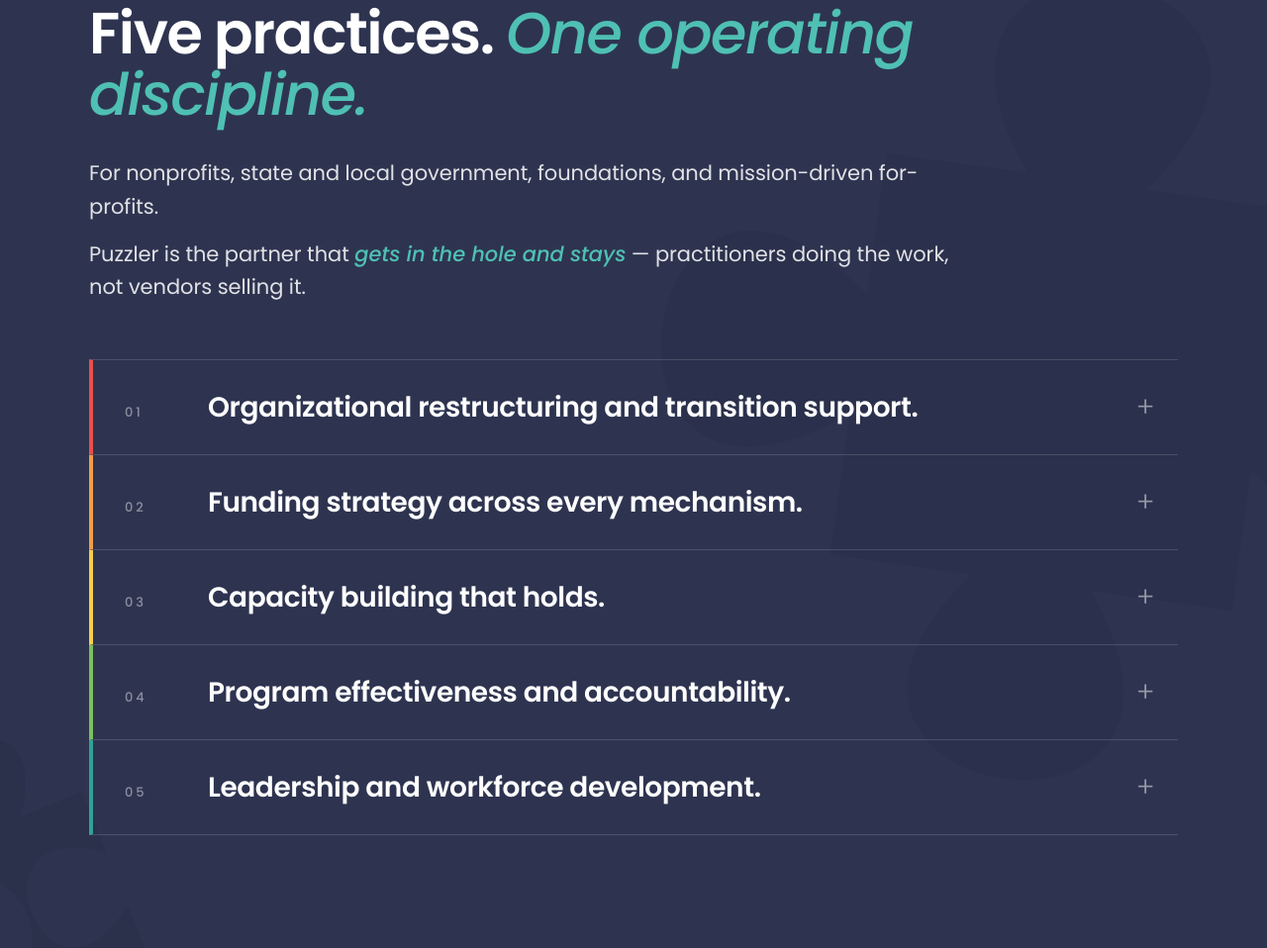
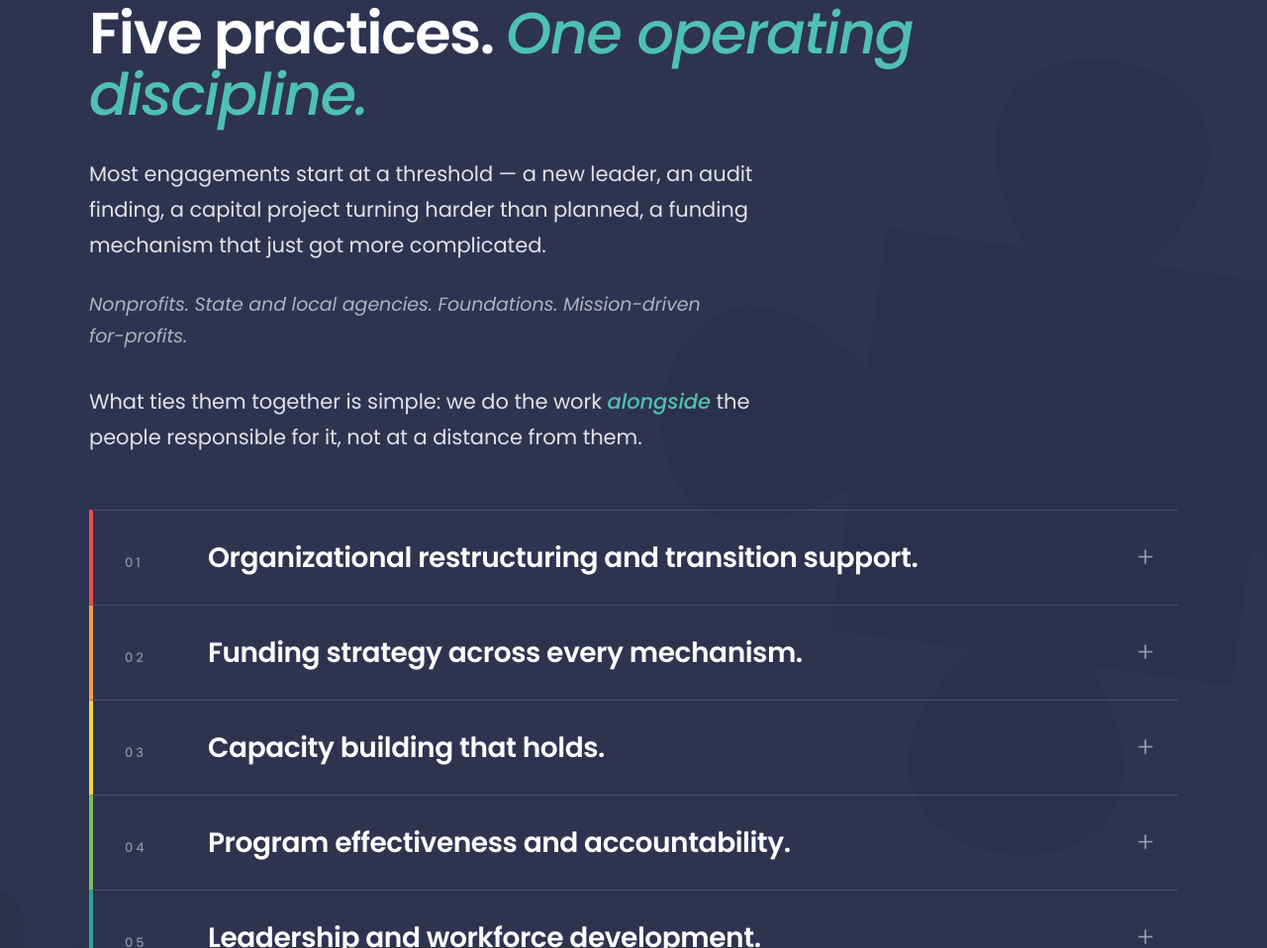
Before and after one commit to puzzlerconsultingadvisory/puzzler-website, a plain HTML site: page index.html in a window 1280 px wide. Shown: the part 2054-3012 px from the top of the page at 99% size. Drawn offline with Linux system fonts and the light colour scheme.

Commit message:
Rewrite work-intro for readability and voice continuity

```diff
--- a/index.html
+++ b/index.html
@@ -383,16 +383,23 @@
 
   .work-intro {
     margin-bottom: 56px;
-    max-width: 880px;
+    max-width: 720px;
   }
   .work-intro p {
     font-family: var(--font);
     font-weight: 400;
     font-size: clamp(17px, 1.7vw, 21px);
-    line-height: 1.6;
+    line-height: 1.7;
     color: rgba(255, 255, 255, 0.86);
-    margin-bottom: 14px;
+    margin-bottom: 26px;
     letter-spacing: -0.003em;
+    text-wrap: pretty;
+  }
+  .work-intro p.audience {
+    font-style: italic;
+    color: rgba(255, 255, 255, 0.62);
+    font-size: clamp(16px, 1.5vw, 19px);
+    margin-bottom: 32px;
   }
   .work-intro p:last-child { margin-bottom: 0; }
   .work-intro p em {
@@ -826,8 +833,9 @@
       <span class="work-label">ii. What we do</span>
       <h2>Five practices. <em>One operating discipline.</em></h2>
       <div class="work-intro">
-        <p>For nonprofits, state and local government, foundations, and mission-driven for-profits.</p>
-        <p>Puzzler is the partner that <em>gets in the hole and stays</em> — practitioners doing the work, not vendors selling it.</p>
+        <p>Most engagements start at a threshold — a new leader, an audit finding, a capital project turning harder than planned, a funding mechanism that just got more complicated.</p>
+        <p class="audience">Nonprofits. State and local agencies. Foundations. Mission-driven for-profits.</p>
+        <p>What ties them together is simple: we do the work <em>alongside</em> the people responsible for it, not at a distance from them.</p>
       </div>
       <ol class="work-list">
         <li>
```
